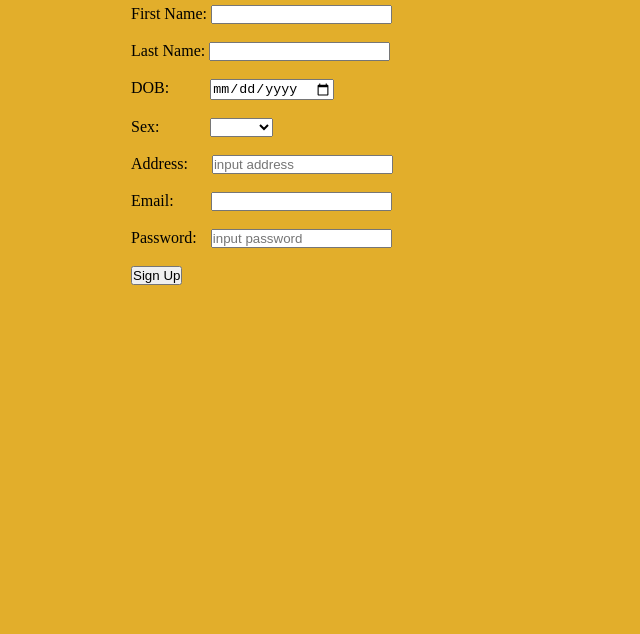
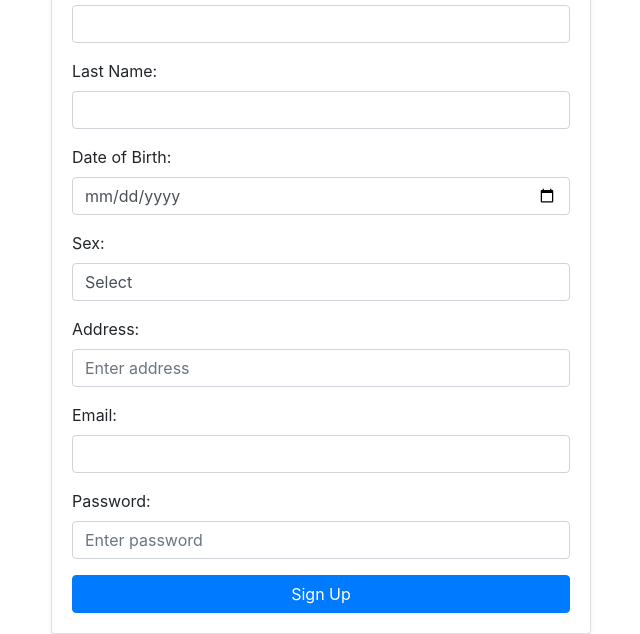
Before and after one commit to iamlegendarium/combine, a plain HTML site: page client/index.html in a window 1280 px wide. Shown: the part 168-802 px from the top of the page, without its empty margins (319-959 px from the left). Drawn offline with nearby package versions, Linux system fonts and the light colour scheme.

Commit message:
Make changes to the index.html

```diff
--- a/client/index.html
+++ b/client/index.html
@@ -1,36 +1,93 @@
 <!DOCTYPE html>
 <html lang="en">
   <head>
-    <meta charset="UTF-8">
-    <meta name="viewport" content="width=device-width, initial-scale=1.0">
+    <meta charset="UTF-8" />
+    <meta name="viewport" content="width=device-width, initial-scale=1.0" />
     <title>Registration</title>
-    <link rel="stylesheet" href="style.css">
+    <!-- Bootstrap CSS -->
+    <link
+      href="https://cdn.jsdelivr.net/npm/bootstrap@5.3.3/dist/css/bootstrap.min.css"
+      rel="stylesheet"
+      integrity="sha384-QWTKZyjpPEjISv5WaRU9OFeRpok6YctnYmDr5pNlyT2bRjXh0JMhjY6hW+ALEwIH"
+      crossorigin="anonymous"
+    />
+    <link
+      href="https://stackpath.bootstrapcdn.com/bootstrap/4.5.2/css/bootstrap.min.css"
+      rel="stylesheet"
+    />
+    <!-- Custom CSS -->
+    <link rel="stylesheet" href="style.css" />
   </head>
   <body>
-    <h1>Registration Form</h1><br><br>
-    <form action="https://combine-eight.vercel.app/register" method="post">
-        <label for="fname">First Name:</label>
-        <input type="text" name="firstName"><br><br>
-        <label for="lname">Last Name:</label>
-        <input type="text" name="lastName"><br><br>
-        <label for="dob">DOB:</label>
-        <input type="date" name="DOB" class="one"><br><br>
-        <label for="">Sex:</label>
-        <select name="Sex" class="two">
-            <option></option>
-            <option>male</option>
-            <option>female</option>
-        </select><br><br>
+    <div class="container mt-5">
+      <div class="row justify-content-center">
+        <div class="col-md-6">
+          <div class="card shadow-sm">
+            <div class="card-body">
+              <h1 class="text-center mb-4">Registration Form</h1>
+              <form
+                id="registrationForm"
+                action="https://combine-eight.vercel.app/register"
+                method="post"
+              >
+                <div class="form-group">
+                  <label for="firstName">First Name:</label>
+                  <input type="text" name="firstName" class="form-control" />
+                </div>
+                <div class="form-group">
+                  <label for="lastName">Last Name:</label>
+                  <input type="text" name="lastName" class="form-control" />
+                </div>
+                <div class="form-group">
+                  <label for="DOB">Date of Birth:</label>
+                  <input type="date" name="DOB" class="form-control" />
+                </div>
+                <div class="form-group">
+                  <label for="sex">Sex:</label>
+                  <select name="Sex" class="form-control">
+                    <option value="">Select</option>
+                    <option value="male">Male</option>
+                    <option value="female">Female</option>
+                  </select>
+                </div>
+                <div class="form-group">
                   <label for="address">Address:</label>
-        <input type="text" name="address" placeholder="input address" class="three"><br><br>
+                  <input
+                    type="text"
+                    name="address"
+                    placeholder="Enter address"
+                    class="form-control"
+                  />
+                </div>
+                <div class="form-group">
                   <label for="email">Email:</label>
-        <input type="email" name="email" class="four"><br><br>
-        <label for="">Password:</label>
-        <input type="password" name="password" placeholder="input password" required minlength="5" class="five"><br><br>
-        <button type="submit" onclick="clickBtn()">Sign Up</button><br>
+                  <input type="email" name="email" class="form-control" />
+                </div>
+                <div class="form-group">
+                  <label for="password">Password:</label>
+                  <input
+                    type="password"
+                    name="password"
+                    placeholder="Enter password"
+                    required
+                    minlength="5"
+                    class="form-control"
+                  />
+                </div>
+                <button type="submit" class="btn btn-primary btn-block">
+                  Sign Up
+                </button>
               </form>
+            </div>
+          </div>
+        </div>
+      </div>
+    </div>
 
+    <!-- Bootstrap JS and custom scripts -->
+    <script src="https://code.jquery.com/jquery-3.5.1.slim.min.js"></script>
+    <script src="https://cdn.jsdelivr.net/npm/@popperjs/core@2.5.2/dist/umd/popper.min.js"></script>
+    <script src="https://stackpath.bootstrapcdn.com/bootstrap/4.5.2/js/bootstrap.min.js"></script>
     <script src="index.js"></script>
-    <!-- <button onclick="signin()"> Sign Up</button><br>
   </body>
 </html>
--- a/client/style.css
+++ b/client/style.css
@@ -1,38 +1,17 @@
-*{
-    padding: 0;
-    margin: 0;
-    box-sizing: border-box;
+/* Add your custom CSS here */
+
+/* Example of custom styling */
+.card {
+    animation: fadeInAnimation 0.5s ease-in-out;
 }
-body{
-    background-color: rgb(226, 174, 43);
-    padding: 100px;
-    margin-left: 350px;
-    /* align-items: center; */
-    /* justify-content: center; */
+
+@keyframes fadeInAnimation {
+    0% {
+        opacity: 0;
+        transform: translateY(-20px);
+    }
+    100% {
+        opacity: 1;
+        transform: translateY(0);
+    }
 }
-.btn{
-    background-color: blue;
-    color: white;
-    border-radius: 50px;
-    height: 20px;
-    width: 100px;
-    cursor: pointer;
-}
-hover.btn{
-    color: green;
-}
-.one{
-    margin-left: 37px;
-}
-.two{
-    margin-left: 47px;
-}
-.three{
-    margin-left: 20px;
-}
-.four{
-    margin-left: 33px;
-}
-.five{
-    margin-left: 10px;
-}
```
Lines whose indentation alone changed are shown as unchanged.
